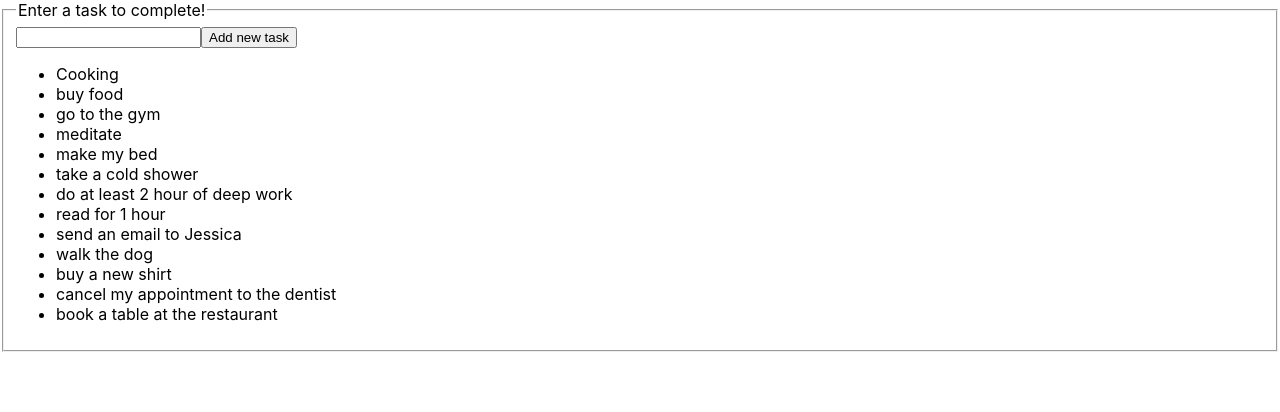
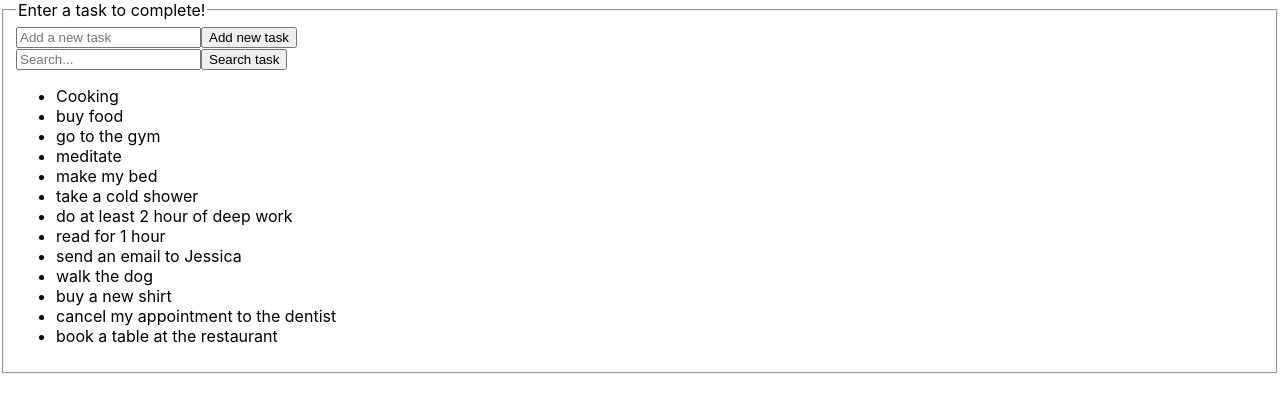
Before and after one commit to kermit987/react-to-do-list, a React (Create React App) app: page / in a window 1280 px wide. Shown: the top 412 px of the page. Built offline with nearby package versions, Linux system fonts and the light colour scheme.

Commit message:
[+] components/SearchBar

```diff
--- a/src/components/Input.jsx
+++ b/src/components/Input.jsx
@@ -1,5 +1,6 @@
 import React from 'react'
 import DisplayTask from './DisplayTask'
+import SearchBar from './SearchBar'
 
 export default class Input extends React.Component {
   constructor(props) {
@@ -54,8 +55,13 @@ export default class Input extends React.Component {
     return (
       <fieldset>
         <legend>Enter a task to complete!</legend>
-        <input value={this.state.currentTyping} onChange={this.handleChange} />
-        {<button onClick={this.handleSubmit}>Add new task</button>}
+        <input
+          placeholder='Add a new task'
+          value={this.state.currentTyping}
+          onChange={this.handleChange}
+        />
+        <button onClick={this.handleSubmit}>Add new task</button>
+        <SearchBar />
         <DisplayTask tasks={this.state.tasks} deleteTask={this.handleDelete} />
       </fieldset>
     )
--- /dev/null
+++ b/src/components/SearchBar.jsx
@@ -0,0 +1,23 @@
+import React from 'react'
+
+export default class SearchBar extends React.Component {
+  constructor(props) {
+    super(props)
+    this.state = {
+      currentTyping: '',
+    }
+  }
+
+  render() {
+    return (
+      <div>
+        <input
+          type='text'
+          // onChange={this.handleChange}
+          placeholder='Search...'
+        />
+        <button>Search task</button>
+      </div>
+    )
+  }
+}
```
